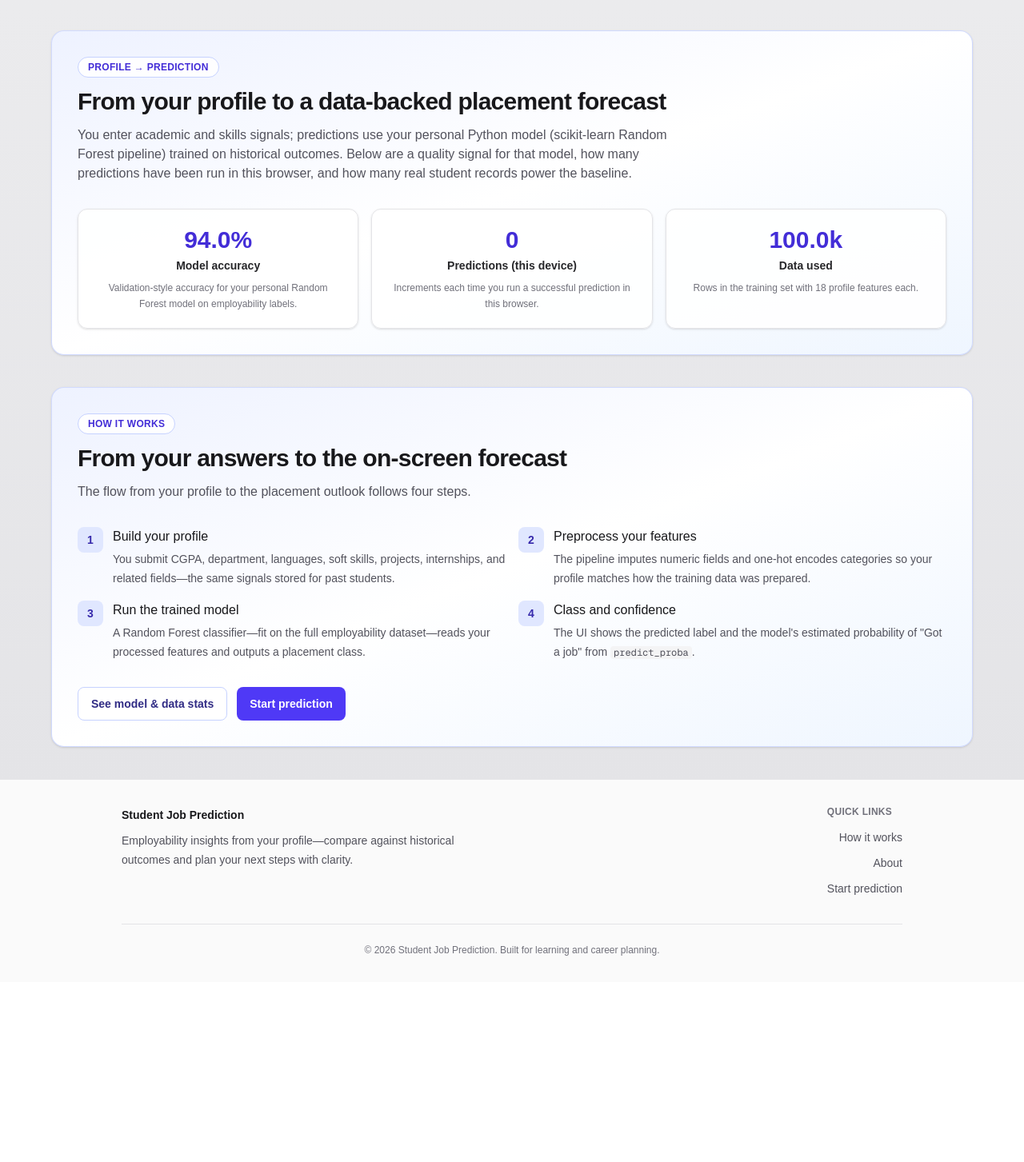
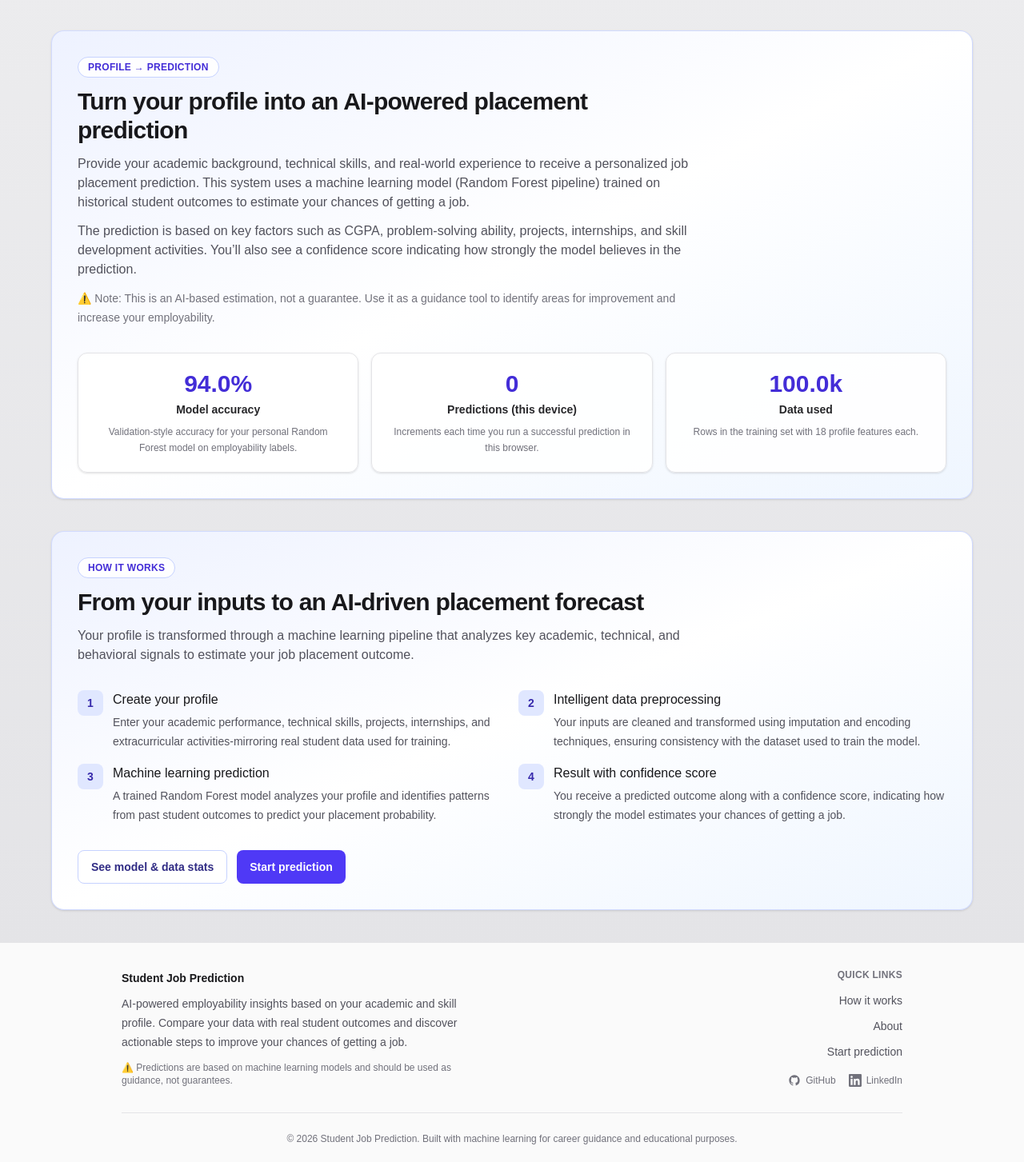
Before and after one commit to abudaudhossain/student-job-prediction, a Next.js app: page / in a window 1280 px wide. Shown: the part 1297-2750 px from the top of the page at 80% size. Before the commit the page ends 2525 px from the top, so only its background shows below. Built offline with nearby package versions, Linux system fonts and the light colour scheme.

Commit message:
update content

```diff
--- a/app/components/footer.tsx
+++ b/app/components/footer.tsx
@@ -11,6 +11,8 @@
     <footer className="mt-auto border-t border-zinc-200 bg-zinc-50 dark:border-zinc-800 dark:bg-zinc-950/80">
       <div className="mx-auto max-w-5xl px-4 py-8 sm:px-6">
         <div className="flex flex-col gap-6 sm:flex-row sm:items-start sm:justify-between">
+
+          {/* Left Section */}
           <div className="max-w-md">
             <Link
               href="/"
@@ -18,32 +20,78 @@
             >
               Student Job Prediction
             </Link>
+
             <p className="mt-2 text-sm leading-6 text-zinc-600 dark:text-zinc-400">
-              Employability insights from your profile—compare against historical
-              outcomes and plan your next steps with clarity.
+              AI-powered employability insights based on your academic and skill profile.
+              Compare your data with real student outcomes and discover actionable steps
+              to improve your chances of getting a job.
+            </p>
+
+            <p className="mt-3 text-xs text-zinc-500 dark:text-zinc-500">
+              ⚠️ Predictions are based on machine learning models and should be used as guidance, not guarantees.
             </p>
           </div>
+
+          {/* Right Section */}
           <nav aria-label="Footer">
-            <p className="text-xs font-semibold uppercase tracking-wide text-zinc-500 dark:text-zinc-500">
+            <p className="text-xs font-semibold uppercase tracking-wide text-zinc-500 dark:text-zinc-500 text-right">
               Quick links
             </p>
+
             <ul className="mt-3 flex flex-col gap-2 sm:items-end">
               {footerLinks.map(({ href, label }) => (
                 <li key={href}>
                   <a
                     href={href}
-                    className="text-sm text-zinc-600 transition hover:text-blue-600 dark:text-zinc-400 dark:hover:text-blue-400"
+                    className="text-sm text-zinc-600 transition hover:text-indigo-600 dark:text-zinc-400 dark:hover:text-indigo-400"
                   >
                     {label}
                   </a>
                 </li>
               ))}
             </ul>
+            <div className="mt-4 flex flex-wrap items-center gap-4">
+              <a
+                href="#"
+                className="inline-flex items-center gap-1.5 text-xs text-zinc-500 transition hover:text-indigo-600 dark:text-zinc-400 dark:hover:text-indigo-400"
+                aria-label="GitHub"
+              >
+                <svg
+                  className="h-4 w-4 shrink-0"
+                  viewBox="0 0 24 24"
+                  fill="currentColor"
+                  aria-hidden
+                >
+                  <path
+                    fillRule="evenodd"
+                    d="M12 2C6.477 2 2 6.484 2 12.017c0 4.425 2.865 8.18 6.839 9.504.5.092.682-.217.682-.483 0-.237-.008-.868-.013-1.703-2.782.605-3.369-1.343-3.369-1.343-.454-1.158-1.11-1.466-1.11-1.466-.908-.62.069-.608.069-.608 1.003.07 1.531 1.032 1.531 1.032.892 1.53 2.341 1.088 2.91.832.092-.647.35-1.088.636-1.338-2.22-.253-4.555-1.113-4.555-4.951 0-1.093.39-1.988 1.029-2.688-.103-.253-.446-1.272.098-2.65 0 0 .84-.27 2.75 1.026A9.564 9.564 0 0112 6.844c.85.004 1.705.115 2.504.337 1.909-1.296 2.747-1.027 2.747-1.027.546 1.379.202 2.398.1 2.651.64.7 1.028 1.595 1.028 2.688 0 3.848-2.339 4.695-4.566 4.943.359.309.678.92.678 1.855 0 1.338-.012 2.419-.012 2.747 0 .268.18.58.688.482A10.019 10.019 0 0022 12.017C22 6.484 17.522 2 12 2z"
+                    clipRule="evenodd"
+                  />
+                </svg>
+                GitHub
+              </a>
+              <a
+                href="#"
+                className="inline-flex items-center gap-1.5 text-xs text-zinc-500 transition hover:text-indigo-600 dark:text-zinc-400 dark:hover:text-indigo-400"
+                aria-label="LinkedIn"
+              >
+                <svg
+                  className="h-4 w-4 shrink-0"
+                  viewBox="0 0 24 24"
+                  fill="currentColor"
+                  aria-hidden
+                >
+                  <path d="M20.447 20.452h-3.554v-5.569c0-1.328-.027-3.037-1.852-3.037-1.853 0-2.136 1.445-2.136 2.939v5.667H9.351V9h3.414v1.561h.046c.477-.9 1.637-1.85 3.37-1.85 3.601 0 4.267 2.37 4.267 5.455v6.286zM5.337 7.433c-1.144 0-2.063-.926-2.063-2.065 0-1.138.92-2.063 2.063-2.063 1.14 0 2.064.925 2.064 2.063 0 1.139-.925 2.065-2.064 2.065zm1.782 13.019H3.555V9h3.564v11.452zM22.225 0H1.771C.792 0 0 .774 0 1.729v20.542C0 23.227.792 24 1.771 24h20.451C23.2 24 24 23.227 24 22.271V1.729C24 .774 23.2 0 22.222 0h.003z" />
+                </svg>
+                LinkedIn
+              </a>
+            </div>
           </nav>
         </div>
+
+        {/* Bottom Section */}
         <p className="mt-8 border-t border-zinc-200 pt-6 text-center text-xs text-zinc-500 dark:border-zinc-800 dark:text-zinc-500">
-          © {new Date().getFullYear()} Student Job Prediction. Built for learning and
-          career planning.
+          © {new Date().getFullYear()} Student Job Prediction. Built with machine learning for career guidance and educational purposes.
         </p>
       </div>
     </footer>
--- a/app/components/hero-section.tsx
+++ b/app/components/hero-section.tsx
@@ -7,7 +7,7 @@
 const subtitle = "Data-driven career intelligence";
 const title = "Student Job Prediction";
 const shortDescription =
-  "Connect your academic profile, technical skills, and real-world readiness to a clear placement outlook—grounded in historical outcomes, not guesswork.";
+  "Connect your academic profile, technical skills, and real-world readiness to a clear placement outlook-grounded in historical outcomes, not guesswork.";
 
 const slides = [
   {
--- a/app/components/how-it-works-section.tsx
+++ b/app/components/how-it-works-section.tsx
@@ -10,11 +10,13 @@
         <p className="inline-flex rounded-full border border-indigo-200 bg-white/90 px-3 py-1 text-xs font-semibold uppercase tracking-wide text-indigo-700 dark:border-indigo-800 dark:bg-zinc-900/70 dark:text-indigo-300">
           How it works
         </p>
+
         <h2 className="mt-3 text-2xl font-bold tracking-tight sm:text-3xl">
-          From your answers to the on-screen forecast
+          From your inputs to an AI-driven placement forecast
         </h2>
+
         <p className="mt-3 text-sm leading-6 text-zinc-600 dark:text-zinc-300 sm:text-base">
-          The flow from your profile to the placement outlook follows four steps.
+          Your profile is transformed through a machine learning pipeline that analyzes key academic, technical, and behavioral signals to estimate your job placement outcome.
         </p>
       </div>
 
@@ -28,15 +30,14 @@
           </span>
           <div>
             <p className="font-medium text-zinc-900 dark:text-zinc-100">
-              Build your profile
+              Create your profile
             </p>
             <p className="mt-1 text-sm leading-6 text-zinc-600 dark:text-zinc-400">
-              You submit CGPA, department, languages, soft skills, projects,
-              internships, and related fields—the same signals stored for past
-              students.
+              Enter your academic performance, technical skills, projects, internships, and extracurricular activities-mirroring real student data used for training.
             </p>
           </div>
         </li>
+
         <li className="flex gap-3">
           <span
             className="flex h-8 w-8 shrink-0 items-center justify-center rounded-lg bg-indigo-100 text-sm font-bold text-indigo-800 dark:bg-indigo-950 dark:text-indigo-200"
@@ -46,14 +47,14 @@
           </span>
           <div>
             <p className="font-medium text-zinc-900 dark:text-zinc-100">
-              Preprocess your features
+              Intelligent data preprocessing
             </p>
             <p className="mt-1 text-sm leading-6 text-zinc-600 dark:text-zinc-400">
-              The pipeline imputes numeric fields and one-hot encodes categories so
-              your profile matches how the training data was prepared.
+              Your inputs are cleaned and transformed using imputation and encoding techniques, ensuring consistency with the dataset used to train the model.
             </p>
           </div>
         </li>
+
         <li className="flex gap-3">
           <span
             className="flex h-8 w-8 shrink-0 items-center justify-center rounded-lg bg-indigo-100 text-sm font-bold text-indigo-800 dark:bg-indigo-950 dark:text-indigo-200"
@@ -63,14 +64,14 @@
           </span>
           <div>
             <p className="font-medium text-zinc-900 dark:text-zinc-100">
-              Run the trained model
+              Machine learning prediction
             </p>
             <p className="mt-1 text-sm leading-6 text-zinc-600 dark:text-zinc-400">
-              A Random Forest classifier—fit on the full employability dataset—reads
-              your processed features and outputs a placement class.
+              A trained Random Forest model analyzes your profile and identifies patterns from past student outcomes to predict your placement probability.
             </p>
           </div>
         </li>
+
         <li className="flex gap-3">
           <span
             className="flex h-8 w-8 shrink-0 items-center justify-center rounded-lg bg-indigo-100 text-sm font-bold text-indigo-800 dark:bg-indigo-950 dark:text-indigo-200"
@@ -80,15 +81,10 @@
           </span>
           <div>
             <p className="font-medium text-zinc-900 dark:text-zinc-100">
-              Class and confidence
+              Result with confidence score
             </p>
             <p className="mt-1 text-sm leading-6 text-zinc-600 dark:text-zinc-400">
-              The UI shows the predicted label and the model&apos;s estimated
-              probability of &quot;Got a job&quot; from{" "}
-              <code className="rounded bg-zinc-100 px-1 text-xs dark:bg-zinc-800">
-                predict_proba
-              </code>
-              .
+              You receive a predicted outcome along with a confidence score, indicating how strongly the model estimates your chances of getting a job.
             </p>
           </div>
         </li>
--- a/app/components/profile-to-prediction-section.tsx
+++ b/app/components/profile-to-prediction-section.tsx
@@ -49,14 +49,23 @@
         <p className="inline-flex rounded-full border border-indigo-200 bg-white/90 px-3 py-1 text-xs font-semibold uppercase tracking-wide text-indigo-700 dark:border-indigo-800 dark:bg-zinc-900/70 dark:text-indigo-300">
           Profile → Prediction
         </p>
+
         <h2 className="mt-3 text-2xl font-bold tracking-tight sm:text-3xl">
-          From your profile to a data-backed placement forecast
+          Turn your profile into an AI-powered placement prediction
         </h2>
+
         <p className="mt-3 text-sm leading-6 text-zinc-600 dark:text-zinc-300 sm:text-base">
-          You enter academic and skills signals; predictions use your personal Python
-          model (scikit-learn Random Forest pipeline) trained on historical outcomes.
-          Below are a quality signal for that model, how many predictions have been run
-          in this browser, and how many real student records power the baseline.
+          Provide your academic background, technical skills, and real-world experience to receive a personalized job placement prediction.
+          This system uses a machine learning model (Random Forest pipeline) trained on historical student outcomes to estimate your chances of getting a job.
+        </p>
+
+        <p className="mt-3 text-sm leading-6 text-zinc-600 dark:text-zinc-300 sm:text-base">
+          The prediction is based on key factors such as CGPA, problem-solving ability, projects, internships, and skill development activities.
+          You’ll also see a confidence score indicating how strongly the model believes in the prediction.
+        </p>
+
+        <p className="mt-3 text-sm leading-6 text-zinc-500 dark:text-zinc-400 sm:text-sm">
+          ⚠️ Note: This is an AI-based estimation, not a guarantee. Use it as a guidance tool to identify areas for improvement and increase your employability.
         </p>
       </div>
 
```
